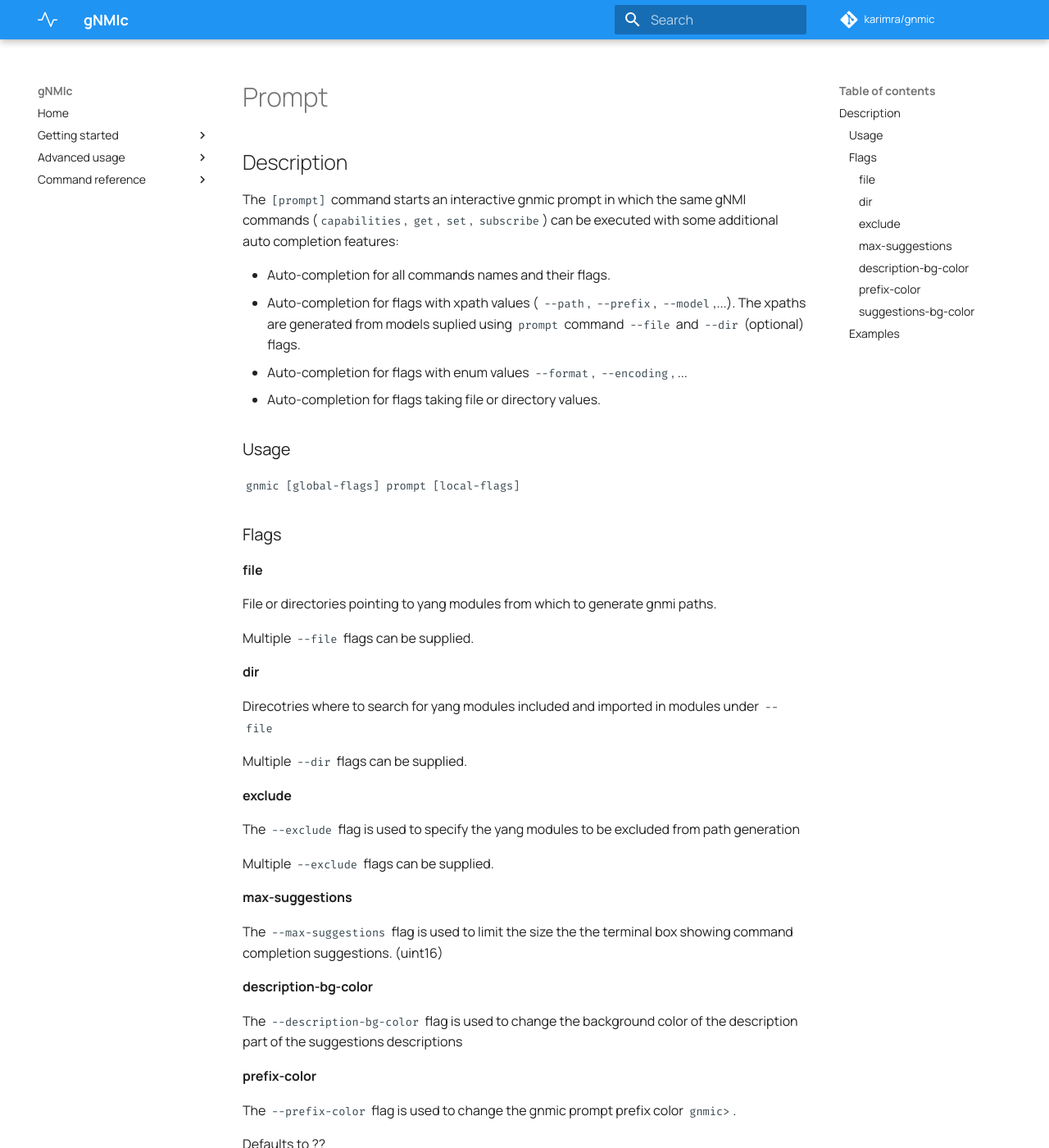
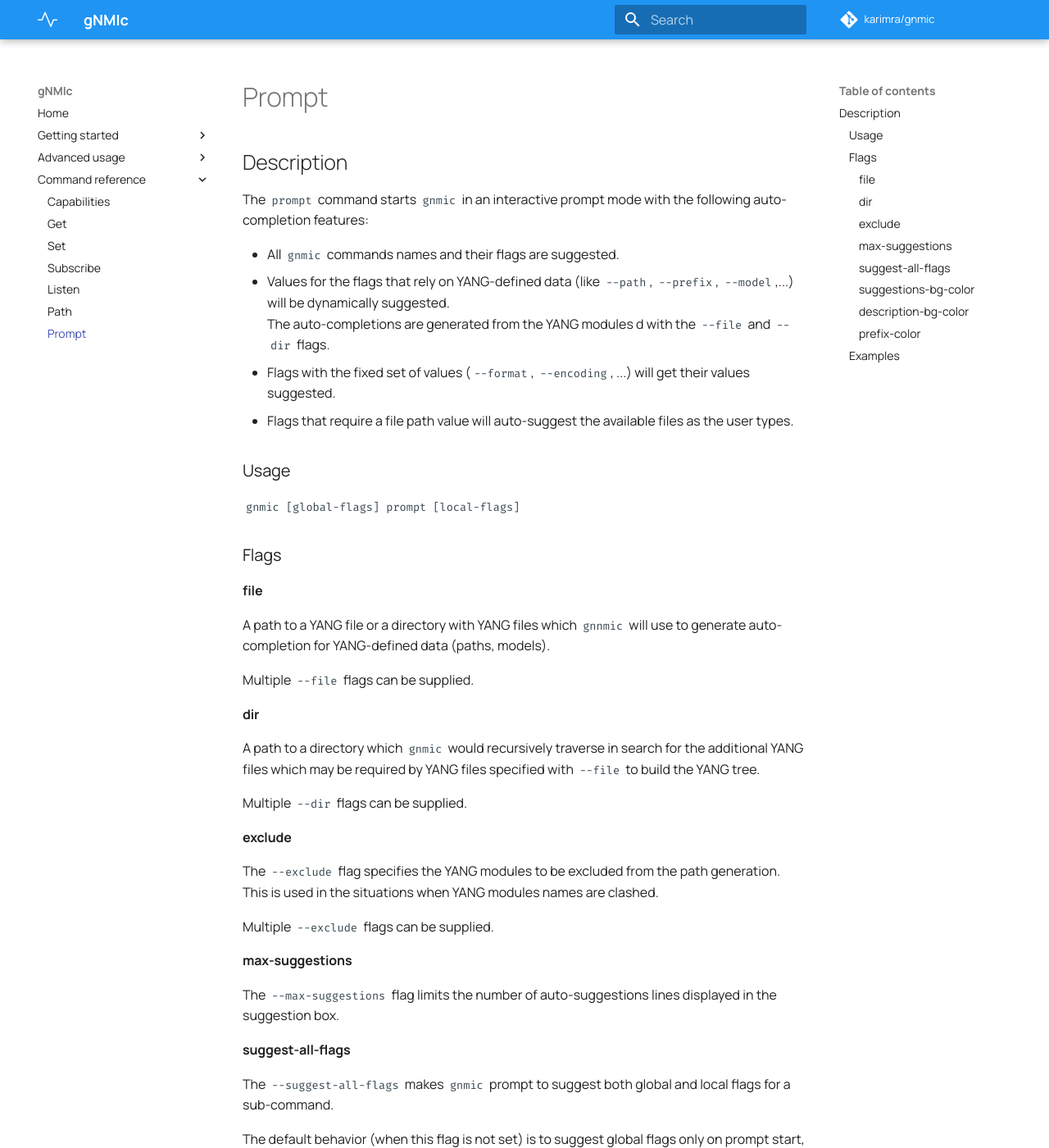
Before and after one commit to karimra/gnmic, an MkDocs documentation site: the page built from docs/cmd/prompt.md, in a window 1280 px wide and 1400 px high. Shown: the whole window at 82% size. Built offline with MkDocs 1.6.1 and Material for MkDocs 9.7.7, drawn with Linux system fonts in a browser that asks for light colours; comment, search, counter and statistics services are not loaded; some of the changed text lies outside the part shown.

Commit message:
enhance prompt docs

```diff
--- a/docs/cmd/prompt.md
+++ b/docs/cmd/prompt.md
@@ -1,55 +1,56 @@
 ## Description
-The `[prompt]` command starts an interactive gnmic prompt in which the same gNMI commands (`capabilities`, `get`, `set`, `subscribe`) can be executed with some additional auto completion features:
+The `prompt` command starts `gnmic` in an interactive prompt mode with the following auto-completion features:
 
-* Auto-completion for all commands names and their flags.
-* Auto-completion for flags with xpath values ( `--path`, `--prefix`, `--model`,...). The xpaths are generated from models suplied using `prompt` command `--file` and `--dir` (optional) flags.
-* Auto-completion for flags with enum values `--format`, `--encoding`, ...
-* Auto-completion for flags taking file or directory values.
+* All `gnmic` commands names and their flags are suggested.
+* Values for the flags that rely on YANG-defined data (like `--path`, `--prefix`, `--model`,...) will be dynamically suggested.
+The auto-completions are generated from the YANG modules d with the `--file` and `--dir` flags.
+* Flags with the fixed set of values (`--format`, `--encoding`, ...) will get their values suggested.
+* Flags that require a file path value will auto-suggest the available files as the user types.
 
 
 ### Usage
 
 `gnmic [global-flags] prompt [local-flags]`
 
-
 ### Flags
 
 #### file
-
-File or directories pointing to yang modules from which to generate gnmi paths.
+A path to a YANG file or a directory with YANG files which `gnnmic` will use to generate auto-completion for YANG-defined data (paths, models).
 
 Multiple `--file` flags can be supplied.
 
 #### dir
-
-Direcotries where to search for yang modules included and imported in modules under `--file`
+A path to a directory which `gnmic` would recursively traverse in search for the additional YANG files which may be required by YANG files specified with `--file` to build the YANG tree.
 
 Multiple `--dir` flags can be supplied.
 
 #### exclude
-
-The `--exclude` flag is used to specify the yang modules to be excluded from path generation
+The `--exclude` flag specifies the YANG modules to be excluded from the path generation. This is used in the situations when YANG modules names are clashed.
 
 Multiple `--exclude` flags can be supplied.
 
 #### max-suggestions
+The `--max-suggestions` flag limits the number of auto-suggestions lines displayed in the suggestion box.
 
-The `--max-suggestions` flag is used to limit the size the the terminal box showing command completion suggestions. (uint16)
+#### suggest-all-flags
+The `--suggest-all-flags` makes `gnmic` prompt to suggest both global and local flags for a sub-command.
+
+The default behavior (when this flag is not set) is to suggest global flags only on prompt start, and suggest only local flags for any typed sub-command.
+
+#### suggestions-bg-color
+The `--suggestions-bg-color` flag sets the background color of the left part of the suggestion box.
+
+Defaults to dark blue.
 
 #### description-bg-color
+The `--description-bg-color` flag sets the background color of the right part of the suggestion box.
 
-The `--description-bg-color` flag is used to change the background color of the description part of the suggestions descriptions
+Defaults to dark gray.
 
 #### prefix-color
+The `--prefix-color` flag sets the gnmic prompt prefix color `gnmic> `.
 
-The `--prefix-color` flag is used to change the gnmic prompt prefix color `gnmic> `.
-
-Defaults to ??
-
-#### suggestions-bg-color
-
-The `--suggestions-bg-color` flag is used to change the suggestions background color.
-
-Defaults to ??
+Defaults to dark blue.
 
 ### Examples
+WIP: will refer to a separate page with the examples.
--- a/mkdocs.yml
+++ b/mkdocs.yml
@@ -23,6 +23,7 @@ nav:
       - Subscribe: cmd/subscribe.md
       - Listen: cmd/listen.md
       - Path: cmd/path.md
+      - Prompt: cmd/prompt.md
 
 site_author: Karim Radhouani
 site_description: >-
```
